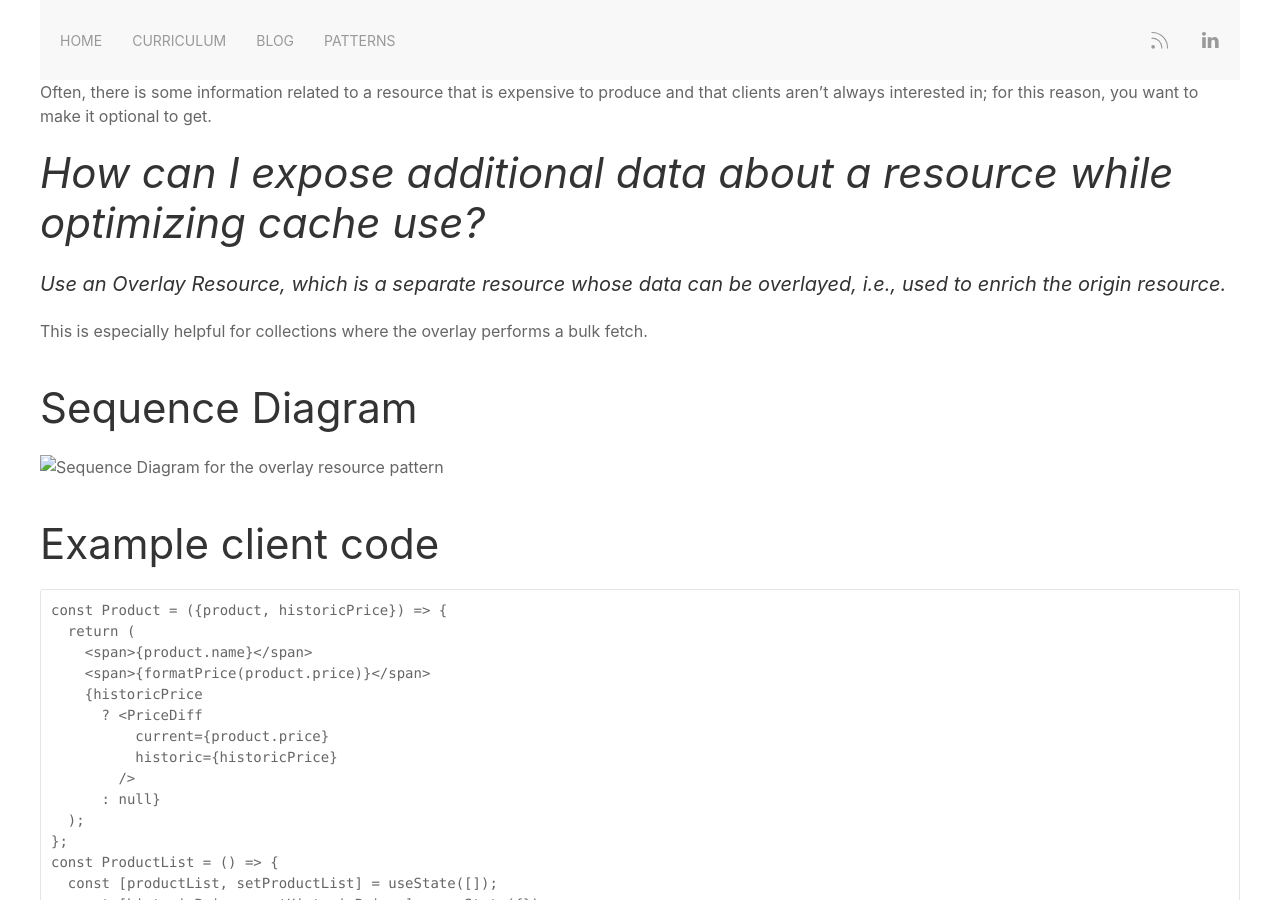
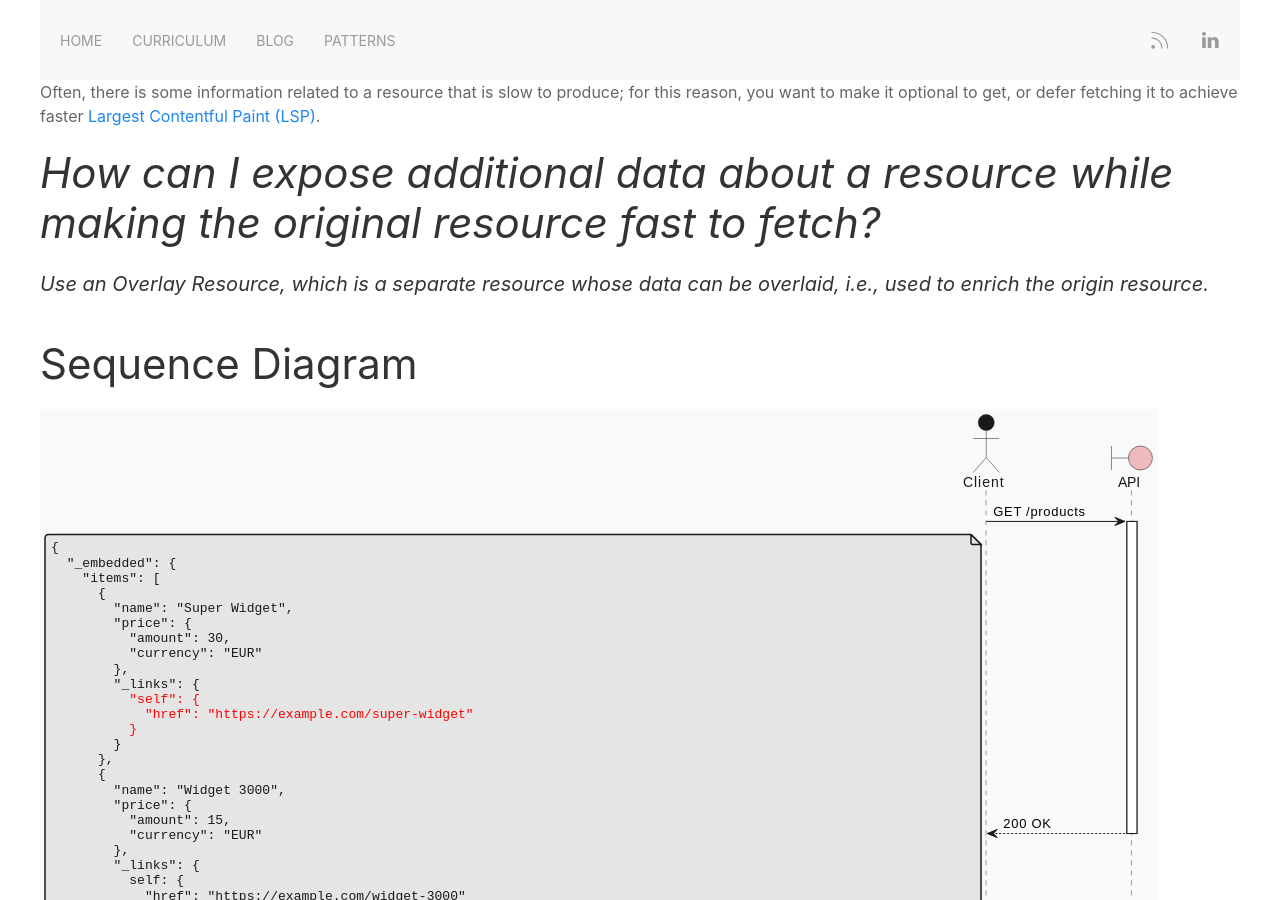
Before and after one commit to kewne/kewne.github.com, a Jekyll site: the page built from _patterns/overlay_resource.md, in a window 1280 px wide and 900 px high. Built offline with Jekyll 4.4.1, drawn with Linux system fonts in a browser that asks for light colours; nearby versions of some CDN libraries; some of the changed text lies outside the part shown.

Commit message:
feat: improve overlay resource pattern

````diff
--- a/_patterns/overlay_resource.md
+++ b/_patterns/overlay_resource.md
@@ -1,16 +1,15 @@
 ---
 title: Overlay Resource
 ---
-Often, there is some information related to a resource that is expensive to produce and that clients aren't always interested in;
-for this reason, you want to make it optional to get.
+Often, there is some information related to a resource that is slow to produce;
+for this reason, you want to make it optional to get, or defer fetching it to achieve faster [Largest Contentful Paint (LSP)](https://web.dev/articles/lcp).
 
-> # How can I expose additional data about a resource while optimizing cache use?
-> Use an Overlay Resource, which is a separate resource whose data can be overlayed, i.e., used to enrich the origin resource.
+> # How can I expose additional data about a resource while making the original resource fast to fetch?
+> Use an Overlay Resource, which is a separate resource whose data can be overlaid, i.e., used to enrich the origin resource.
 
-This is especially helpful for collections where the overlay performs a bulk fetch.
 # Sequence Diagram
 
-![Sequence Diagram for the overlay resource pattern](overlay_resource_sequence/overlay_resource.svg)
+![Sequence Diagram for the overlay resource pattern](overlay_resource.svg)
 
 # Example client code
 
@@ -55,26 +54,32 @@
 ```
 
 # Properties
+
 ## Strengths
-### Faster time to first render
-Since the response to the initial request can be made smaller, its latency is reduced and clients can perform some work sooner (e.g. rendering part of a component).
-### Good caching behavior
-Moving the optional data into another resource makes the origin resource's URI and response the same for all clients, regardless of whether they perform the additional fetch;
-if the origin resource is a [Shared Resource][shared-resource-pattern], it can be easily cached to improve latency.
+
+### Faster LCP
+
+Since the response to the initial request is smaller, its latency is reduced and clients can perform some work sooner (e.g. rendering part of a component).
+
 ## Weaknesses
+
 ### Imposes more client complexity
+
 Extracting some data into a separate resource implies that clients need to make two separate requests to get all of it, which increases client complexity.
 Additionally, for collections, clients need to perform matching between the origin items and the overlay items, which could be a significant source of additional complexity.
+
 ### Higher end-to-end latency
-The two requests required by the pattern imply an RTT penalty in terms of latency when compared to using a single request.
+
+The two requests required by the pattern imply an Round Trip Time (RTT) penalty in terms of latency when compared to using a single request.
+
 ### Larger use of bandwidth
 
 # Alternatives
+
 ## [Toggle Params][toggle-params-pattern]
-With [Toggle Params][toggle-params-pattern], you can introduce a query param that, when set, performs the additional fetch.
-However, doing this causes the URI to change, making it harder to use [Resource Caching][resource-caching-pattern].
+
+With [Toggle Params][toggle-params-pattern], you can introduce a query param that, when set, returns the additional data in the same response as the original resource.
+
 Also, using [Toggle Params][toggle-params-pattern] requires the server to fetch all of the data at once, which increases latency for the first request.
 
-[resource-caching-pattern]: resource_caching
-[shared-resource-pattern]: shared_resource
 [toggle-params-pattern]: toggle_params
````
Also changed, not shown: _patterns/overlay_resource.svg, 1 other file.
